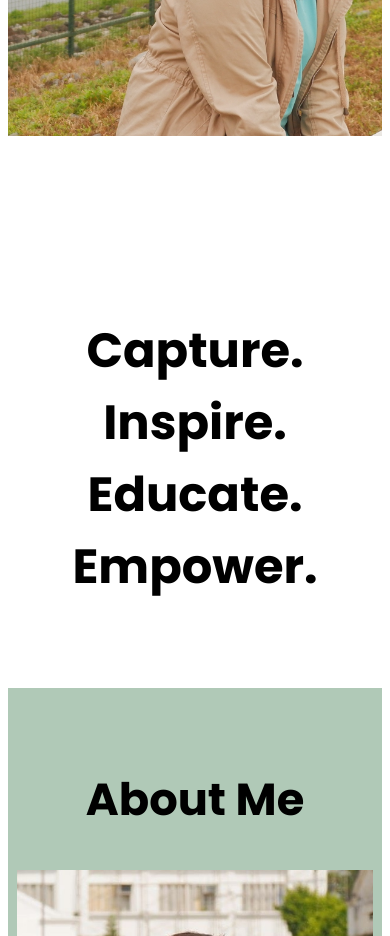
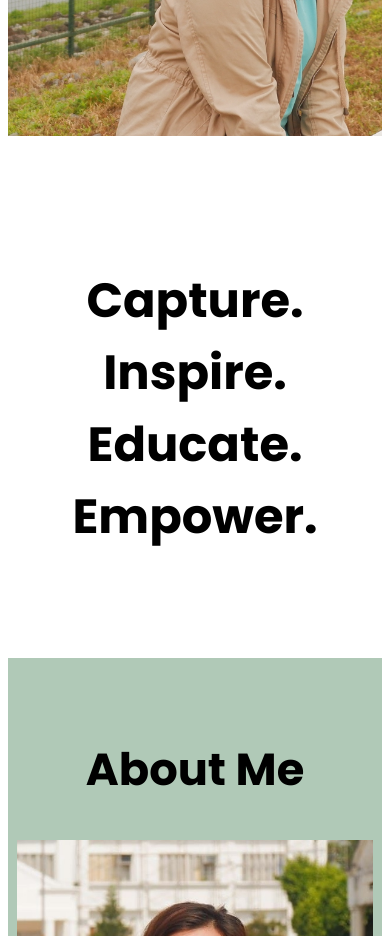
Before and after one commit to msmariarachel/cmsc207-miniproject, a plain HTML site: page index.html in a window 390 px wide. Shown: the part 1060-1996 px from the top of the page. Drawn offline with Linux system fonts and the light colour scheme.

Commit message:
Update style.css

```diff
--- a/style.css
+++ b/style.css
@@ -310,8 +310,8 @@ footer {
     }
 
     .hero-2 {
-        padding-top: 100px;
-        padding-bottom: 30px;
+        padding-top: 50px;
+        padding-bottom: 50px;
     }
 
     h1 {
```
